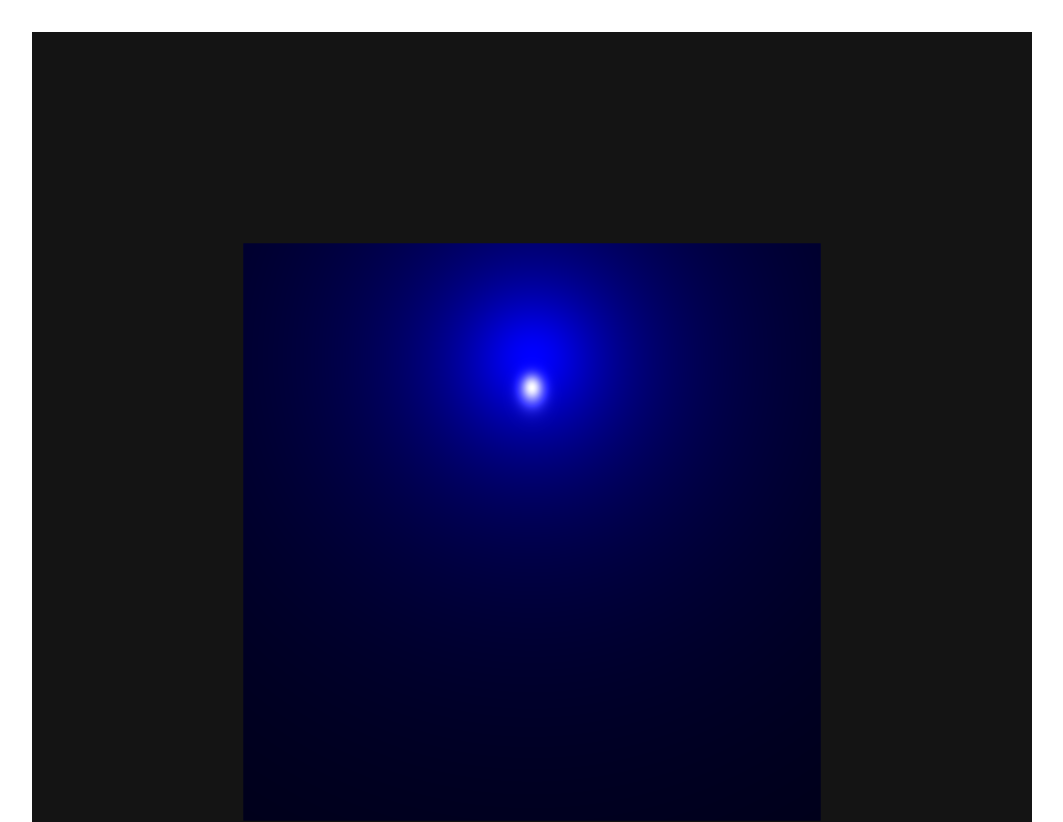
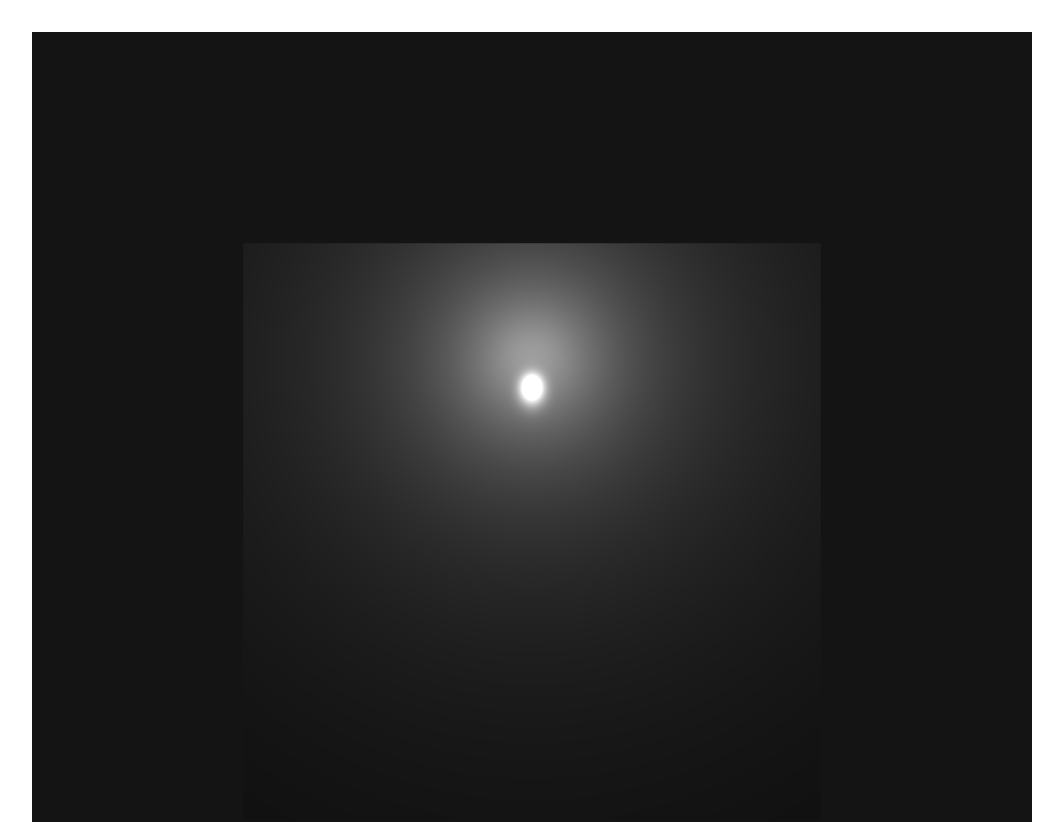
Before and after one commit to olszewskib/BezierSurfaceGraphicEngine, a website with bundled scripts: page public/index.html in a window 1280 px wide. Shown: the top 822 px of the page, without its empty margins (108-1171 px from the left). Built offline with nearby package versions, Linux system fonts and the light colour scheme.

Commit message:
normals work

```diff
--- a/public/index.html
+++ b/public/index.html
@@ -120,5 +120,7 @@
     <input id="yIndexInput" type="text">
     <input type="range" id="zSlider" min="0" max="5" step="0.1" value="0" align="center">
 
+    <img hidden id="floor" src="resources/textures/floor.png"></img>
+
   </body>
 </html>
--- a/src/index.ts
+++ b/src/index.ts
@@ -178,6 +178,8 @@ var animation: boolean = false;
 var rotationSpeed = 20;
 var then = 0;
 
+// texture
+var loadTexture = true;
 
 // ------------------------------------------------------------------------ Main Program -------------------------------------------------------------------------
 
@@ -271,20 +273,25 @@ function drawTriangles(now: number = 0) {
 
 
     // texture
+    if(loadTexture) {
         var texture = gl.createTexture();
         gl.activeTexture(gl.TEXTURE0 + 0);
         gl.bindTexture(gl.TEXTURE_2D,texture);
         gl.texImage2D(gl.TEXTURE_2D, 0, gl.RGBA, 1, 1, 0, gl.RGBA, gl.UNSIGNED_BYTE, new Uint8Array([0, 0, 255, 255]));
 
         // Asynchronously load an image
-    var image = new Image();
-    image.src = "./resources/textures/floor.png";
+        var image = document.getElementById("floor") as HTMLImageElement;
+        if(image == null) {
+            throw new Error("imageError");
+        }
         //image.addEventListener('load', function() {
         // Now that the image has loaded make copy it to the texture.
         gl.bindTexture(gl.TEXTURE_2D, texture);
-    gl.texImage2D(gl.TEXTURE_2D, 0, gl.RGBA, gl.RGBA,gl.UNSIGNED_BYTE, image);
+        gl.texImage2D(gl.TEXTURE_2D, 0, gl.RGBA, gl.RGBA, gl.UNSIGNED_BYTE, image);
         gl.generateMipmap(gl.TEXTURE_2D);
         //});
+        loadTexture = false;
+    }
 
 
     // This matrix converts a frustum of space into a clip space, so basicly it which part of space we can see
```
Lines whose indentation alone changed are shown as unchanged.
